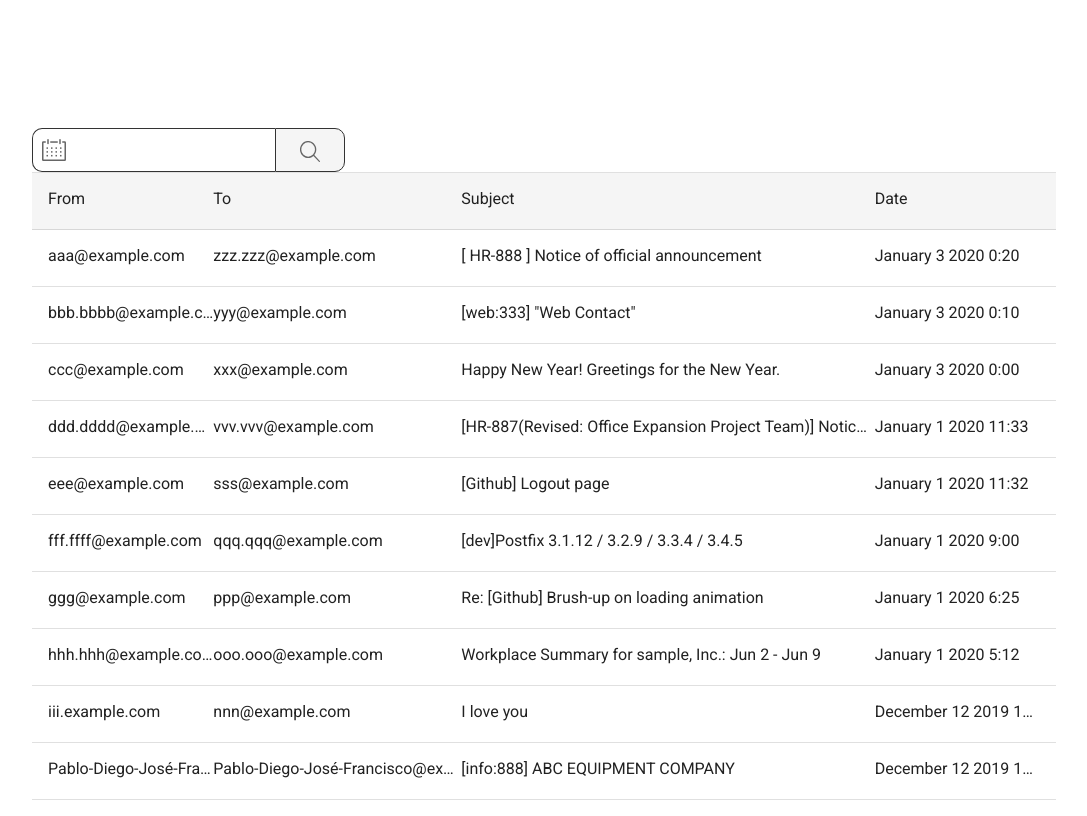
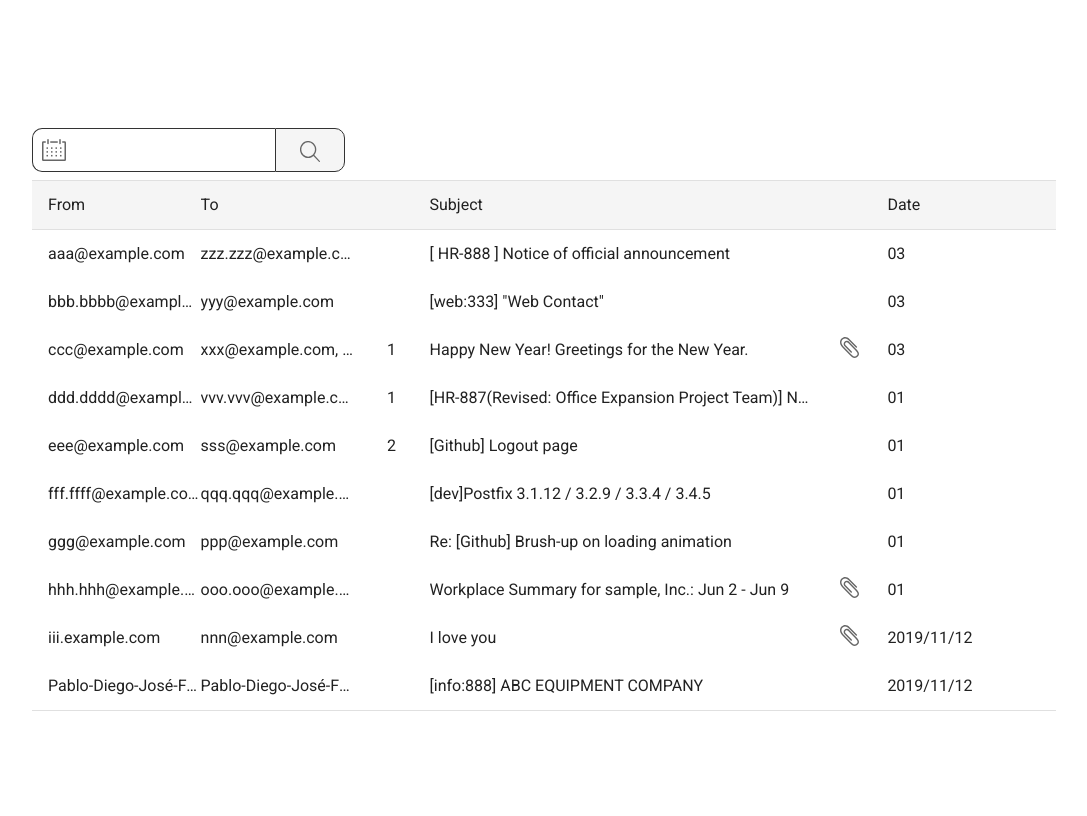
Before and after one commit to gabepetersen/hennge-challenge, an Angular app in the folder mail-archiver/: page / in a window 1280 px wide. Shown: the top 816 px of the page, without its empty margins (96-1183 px from the left). Built offline with nearby package versions, Linux system fonts and the light colour scheme.

Commit message:
added styling to email list and did some backend

```diff
--- a/mail-archiver/src/app/app.component.html
+++ b/mail-archiver/src/app/app.component.html
@@ -17,15 +17,16 @@
     <!-- Search Bar -->
     <mat-form-field [ngClass]="searchToggle ? 'show' : 'hide'" id="search-bar" floatLabel="never" appearance="none">
       <!--<mat-label></mat-label>-->
-      <input matInput placeholder="Search">
+      <input matInput placeholder="Search" [formControl]="textFilter">
     </mat-form-field>
     <button mat-flat-button (click)="toggleSearchBar()"><img id="search-button" src="../assets/img/icon_search.svg"/></button>
   </div>
 
   <!-- Email List -->
-  <mat-divider></mat-divider>
-  <mat-list *ngIf="dataSource" id="header" role="list">
-    <mat-list-item role="listitem">
+
+  <mat-list role="list" >
+    <mat-divider></mat-divider>
+    <mat-list-item *ngIf="dataSource"  id="email-list-header" role="listitem">
       <div class="email-header-container">
         <div class="email-from-address"><p>From</p></div>
         <div class="email-to-address"><p>To</p></div>
@@ -34,15 +35,16 @@
       </div>
       </mat-list-item>
     <mat-divider></mat-divider>
-  </mat-list>
-  <mat-list role="list" *ngFor="let data of dataSource">
-    <mat-list-item role="listitem">
+    <mat-list-item *ngFor="let data of dataSource" id="email-list-item" role="listitem">
       <div class="email-container">
         <div class="email-image"><img src="../assets/img/icon_mail_sp.svg"/></div>
         <div class="email-from-address"><p>{{data.from}}</p></div>
         <div class="email-to-address"><p>{{data.to}}</p></div>
+        <div class="email-reply-count"><p *ngIf="data.reply">{{data.reply.length}}</p></div>
         <div class="email-subject"><p>{{data.subject}}</p></div>
-        <div class="email-date"><p>{{data.date}}</p></div>
+        <div class="email-attachment"><img *ngIf="data.attachment" src="../assets/img/icon_clip.svg"></div>
+        <!-- Date Pipe -->
+        <div class="email-date"><p>{{data.date | customDate}}</p></div>
       </div>
     </mat-list-item>
     <mat-divider></mat-divider>
--- a/mail-archiver/src/app/app.component.scss
+++ b/mail-archiver/src/app/app.component.scss
@@ -50,8 +50,14 @@
 /* ----------------------------- */
 /* ------ Email Container ------ */
 /* ----------------------------- */
-#header {
+#email-list-header {
   background-color: theme-color('background', 'header');
+}
+#email-list-item {
+  &:hover {
+    color: theme-color('text', 'link');
+    background-color: theme-color('background', 'email');
+  }
 }
 .email-header-container {
   @extend .email-container;
@@ -70,10 +76,10 @@
   display: grid;
   align-items: center;
   justify-items: start;
-  grid-template-columns: minmax(0,2fr) minmax(0,3fr) minmax(0,5fr) minmax(0,2fr);
+  grid-template-columns: minmax(0,2fr) minmax(0,2fr) minmax(0,1fr) minmax(0,5fr) minmax(0,1fr) minmax(0,2fr);
   grid-template-rows: auto;
   grid-template-areas:
-    "from-address to-address subject date";
+    "from-address to-address reply-count subject attach date";
 }
 .email-image {
   display: none;
@@ -85,6 +91,18 @@
 .email-to-address {
   grid-area: to-address;
 }
+.email-reply-count {
+  grid-area: reply-count;
+  justify-self: center;
+}
+.email-attachment {
+  grid-area: attach;
+  justify-self: center;
+  text-align: center;
+  & img {
+    width: 25%;
+  }
+}
 .email-subject {
   grid-area: subject;
 }
--- a/mail-archiver/src/app/app.component.ts
+++ b/mail-archiver/src/app/app.component.ts
@@ -1,29 +1,144 @@
 import { Component } from '@angular/core';
 import { FormGroup, FormControl } from '@angular/forms';
 import emailData from '../data/emailData.json';
-
+import { CustomDatePipe } from './pipes/custom-date.pipe';
 
 @Component({
   selector: 'app-root',
   templateUrl: './app.component.html',
-  styleUrls: ['./app.component.scss']
+  styleUrls: ['./app.component.scss'],
+  providers: [ CustomDatePipe ]
 })
 
 export class AppComponent {
-  title = 'mail-archiver';
+  public sortOrder: string;
   public dataSource: any;
-
-  constructor() {
-    this.dataSource = emailData;
-  }
+  public currentDate: Date;
+  public sortToggleCheck: Array<any>;
+  public filteredData: Array<any>;
   searchToggle: boolean = false;
 
+  public textFilter: FormControl;
   range = new FormGroup({
     start: new FormControl(),
     end: new FormControl()
   });
 
+  constructor() {
+    this.textFilter = new FormControl();
+    this.dataSource = emailData;
+    this.filteredData = this.dataSource;
+    this.sortToggleCheck = [];
+    // change date formats in data
+    this.currentDate = new Date();
+    this.dataSource.forEach((email) => {
+      email.date = new Date(email.date).getTime();
+    });
+    // automatically set the sorting based on date
+    this.sortOrder = 'asc';
+    this.resetSort('date');
+  }
+
+  get firstDate() { return this.range.get('startDateTime').value; }
+  get secondDate() { return this.range.get('endDateTime').value; }
+
   toggleSearchBar() {
     this.searchToggle = !this.searchToggle;
+    // clear the text filter on clicking the button
+    if (!this.searchToggle) {
+      this.textFilter.setValue('');
+    }
+  }
+
+  /*
+   * Filters based on current search date filters and stores it in this.filteredData
+   */
+  public filterString() {
+    let firstDateTime = this.firstDate ? new Date(new Date(this.firstDate).setHours(0, 0, 0, 0)).getTime() : '';
+    let secondDateTime = this.secondDate ? new Date(new Date(this.secondDate).setHours(23, 59, 59, 59)).getTime() : '';
+    let textFilterValue = this.textFilter.value ? this.textFilter.value.trim().toLowerCase() : '';
+
+    var filterCopy = this.dataSource;
+    this.filteredData = filterCopy.filter((email) => {
+      // if the date filter is valid and the email date falls within the date range
+      if ( (email.date < firstDateTime) || (email.date > secondDateTime) ) {
+        return false;
+      } else {
+        if (textFilterValue != '') {
+          // return all the values under all of the keys in each email that include the search string (textFilterValue)
+          return (Object.values(email).join(' ').toLowerCase().indexOf(textFilterValue) !== -1);
+        }
+      }
+    });
+  }
+
+  /*
+   * Toggles the sort of the data based on a header
+   */
+  public toggleSort(key: string) {
+    let sortedFilteredData;
+    // clear array first
+    this.sortToggleCheck.forEach((x) => {
+      x = 0;
+    });
+    // check if 0 or null
+    if (this.sortToggleCheck[key]) {
+      // if descending => change to ascending
+      if (this.sortToggleCheck[key] === 1) {
+        this.sortToggleCheck[key] = 2;
+        sortedFilteredData = [...this.filteredData].sort(this.compareValues(key, 'asc'));
+      } else {
+        this.filteredData = this.dataSource;
+      }
+    } else {
+      // one for descending
+      this.sortToggleCheck[key] = 1;
+      // spread operator to create a copy of dataSource
+      sortedFilteredData = [...this.filteredData].sort(this.compareValues(key, 'desc'));
+    }
+    // put sorted data back into array
+    this.filteredData = sortedFilteredData;
+    // for testing
+    console.log(this.sortToggleCheck);
+  }
+  /*
+   * Helper function to reset the sort to the current order
+   */
+  public resetSort(key) {
+    let sortedFilteredData;
+    if (this.sortOrder === 'asc') {
+      this.sortToggleCheck[key] = 2;
+      sortedFilteredData = [...this.filteredData].sort(this.compareValues(key, 'asc'));
+      this.filteredData = sortedFilteredData;
+    } else if (this.sortOrder == 'desc') {
+      this.sortToggleCheck[key] = 1;
+      sortedFilteredData = [...this.filteredData].sort(this.compareValues(key, 'desc'));
+      this.filteredData = sortedFilteredData;
+    }
+  }
+
+  /*
+   * compare function for sorting an array of objects based on the key
+   * referenced from: https://www.sitepoint.com/sort-an-array-of-objects-in-javascript/
+   */
+  public compareValues(key, order = 'asc') {
+    return function innerSort(a, b) {
+      if (!a.hasOwnProperty(key) || !b.hasOwnProperty(key)) {
+        // property doesn't exist on either object
+        return 0;
+      }
+      const varA = (typeof a[key] === 'string') ? a[key].toUpperCase() : a[key];
+      const varB = (typeof b[key] === 'string') ? b[key].toUpperCase() : b[key];
+
+      let comparison = 0;
+      if (varA > varB) {
+        comparison = 1;
+      } else if (varA < varB) {
+        comparison = -1;
+      }
+      return (
+        (order === 'desc') ? (comparison * -1) : comparison
+      );
+    };
   }
 }
--- a/mail-archiver/src/app/app.module.ts
+++ b/mail-archiver/src/app/app.module.ts
@@ -39,10 +39,12 @@ import {MatSnackBarModule} from '@angular/material/snack-bar';
 import {MatTableModule} from '@angular/material/table';
 import {MatSortModule} from '@angular/material/sort';
 import {MatPaginatorModule} from '@angular/material/paginator';
+import { CustomDatePipe } from './pipes/custom-date.pipe';
 
 @NgModule({
   declarations: [
-    AppComponent
+    AppComponent,
+    CustomDatePipe
   ],
   imports: [
     BrowserModule,
--- a/mail-archiver/src/data/emailData.json
+++ b/mail-archiver/src/data/emailData.json
@@ -2,71 +2,130 @@
   {
     "from": "aaa@example.com",
     "to": "zzz.zzz@example.com",
+    "reply": false,
     "subject": "[ HR-888 ] Notice of official announcement",
     "msg": "This is a big announcement. Read carefully: Lorem ipsum dolor sit amet, consectetur adipiscing elit. Vestibulum ex eros, condimentum vel felis et, lacinia dignissim ligula. Duis sollicitudin eget nunc quis lobortis. Maecenas sed imperdiet orci, eu blandit magna. In hac habitasse platea dictumst. ",
+    "attachment": false,
     "date": "January 3 2020 0:20"
   },
   {
     "from": "bbb.bbbb@example.com",
     "to": "yyy@example.com",
+    "reply": false,
     "subject": "[web:333] \"Web Contact\"",
     "msg": "This is a web contact.",
+    "attachment": false,
     "date": "January 3 2020 0:10"
   },
   {
     "from": "ccc@example.com",
-    "to": "xxx@example.com",
+    "to": "xxx@example.com, uuu@example.com, yyy@example.com",
+    "reply": [
+      {
+        "from": "uuu@example.com",
+        "to": "ccc@example.com",
+        "reply": false,
+        "subject": "Re: Happy New Year! Greetings for the New Year.",
+        "msg": "Thank you ccc, I hope you have a good 2020 as well. -uuu",
+        "attachment": false,
+        "date": "January 3 2020 5:23"
+      }
+    ],
     "subject": "Happy New Year! Greetings for the New Year.",
-    "msg": "Hello xxx, I hope you have a great 2020! Best, -ccc",
+    "msg": "Hello all! I hope you have a great 2020! Best, -ccc",
+    "attachment": true,
     "date": "January 3 2020 0:00"
   },
   {
     "from": "ddd.dddd@example.com",
-    "to": "vvv.vvv@example.com",
+    "to": "vvv.vvv@example.com, sss@example.com, fff.ffff@example.com, qqq.qqq@example.com, nnn@example.com, rrr.rrr@example.com",
+    "reply": [
+      {
+        "from": "qqq.qqq@example.com",
+        "to": "ddd.dddd@example.com",
+        "reply": false,
+        "subject": "Re: [HR-887(Revised: Office Expansion Project Team)] Notice of office expansion.",
+        "msg": "Nooo!!! I don't want the office to be expanded :(",
+        "attachment": false,
+        "date": "January 1 2020 15 :13"
+      }
+    ],
     "subject": "[HR-887(Revised: Office Expansion Project Team)] Notice of office expansion.",
     "msg": "The office is scheduled to expand on February 4th. You will be notified if you have to change stations on January 25th. Thank you for your cooperation.",
+    "attachment": false,
     "date": "January 1 2020 11:33"
   },
   {
     "from": "eee@example.com",
     "to": "sss@example.com",
+    "reply": [
+      {
+        "from": "eee@example.com",
+        "to": "sss@example.com",
+        "reply": false,
+        "subject": "Re: [Github] Logout page",
+        "msg": "Assigned this issue to @bestcoderever",
+        "attachment": false,
+        "date": "January 1 2020 12:03"
+      },
+      {
+        "from": "sss@example.com",
+        "to": "eee@example.com",
+        "reply": false,
+        "subject": "Re: [Github] Logout page",
+        "msg": "I'm going to try location.reload for now, but I am wondering if we can just reload the components without having to reload the data.",
+        "attachment": false,
+        "date": "January 1 2020 13:21"
+      }
+    ],
     "subject": "[Github] Logout page",
-    "msg": "Let's refresh the app once the user logs out.",
+    "msg": "Once the user logs out, the app should be refreshed and redirected to the sign in page.",
+    "attachment": false,
     "date": "January 1 2020 11:32"
   },
   {
     "from": "fff.ffff@example.com",
     "to": "qqq.qqq@example.com",
+    "reply": false,
     "subject": "[dev]Postfix 3.1.12 / 3.2.9 / 3.3.4 / 3.4.5",
     "msg": "",
+    "attachment": false,
     "date": "January 1 2020 9:00"
   },
   {
     "from": "ggg@example.com",
     "to": "ppp@example.com",
+    "reply": false,
     "subject": "Re: [Github] Brush-up on loading animation",
     "msg": "Take a look at this loading animation, let's compare it this afternoon to other methods.",
+    "attachment": false,
     "date": "January 1 2020 6:25"
   },
   {
     "from": "hhh.hhh@example.com",
     "to": "ooo.ooo@example.com",
+    "reply": false,
     "subject": "Workplace Summary for sample, Inc.: Jun 2 - Jun 9",
     "msg": "Hello ooo, attached is the summary for our workplace for June 2-9 of 2019. This includes everything we did and how we did it. Best Regards, -hhh.",
+    "attachment": true,
     "date": "January 1 2020 5:12"
   },
   {
     "from": "iii.example.com",
     "to": "nnn@example.com",
+    "reply": false,
     "subject": "I love you",
     "msg": "Hello secret lover, lets go get drinks tonight. Attached is my number. xoxo -iii",
+    "attachment": true,
     "date": "December 12 2019 13:34"
   },
   {
     "from": "Pablo-Diego-José-Francisco@example.com",
     "to": "Pablo-Diego-José-Francisco@example.com",
+    "reply": false,
     "subject": "[info:888] ABC EQUIPMENT COMPANY",
     "msg": "Reminder to myself: pick up this item at ABC after work.",
+    "attachment": false,
     "date": "December 12 2019 13:00"
   }
 ]
--- a/mail-archiver/src/styles.scss
+++ b/mail-archiver/src/styles.scss
@@ -52,6 +52,9 @@ body { margin: 0; font-family: Roboto, "Helvetica Neue", sans-serif; }
   .mat-icon-button {
     line-height: 0 !important;
   }
+  .mat-body p, .mat-body-1 p, .mat-typography p {
+    margin: 0;
+  }
 }
 
 /* Styling Time-Savers */
```
Also changed, not shown: mail-archiver/src/app/pipes/custom-date.pipe.ts (added, +47 -0 lines), 2 other files (tests, documents, lock files or other folders).
